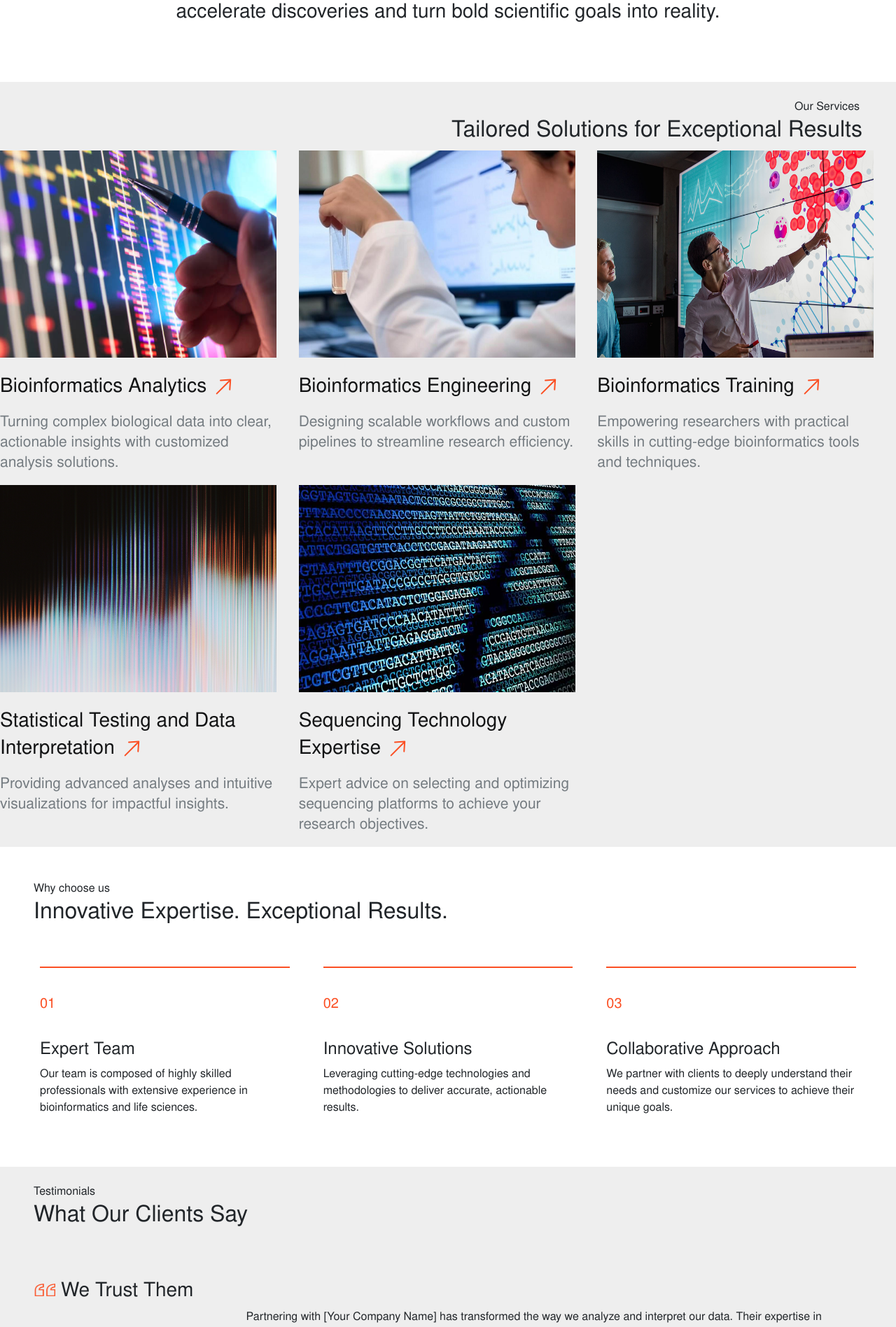
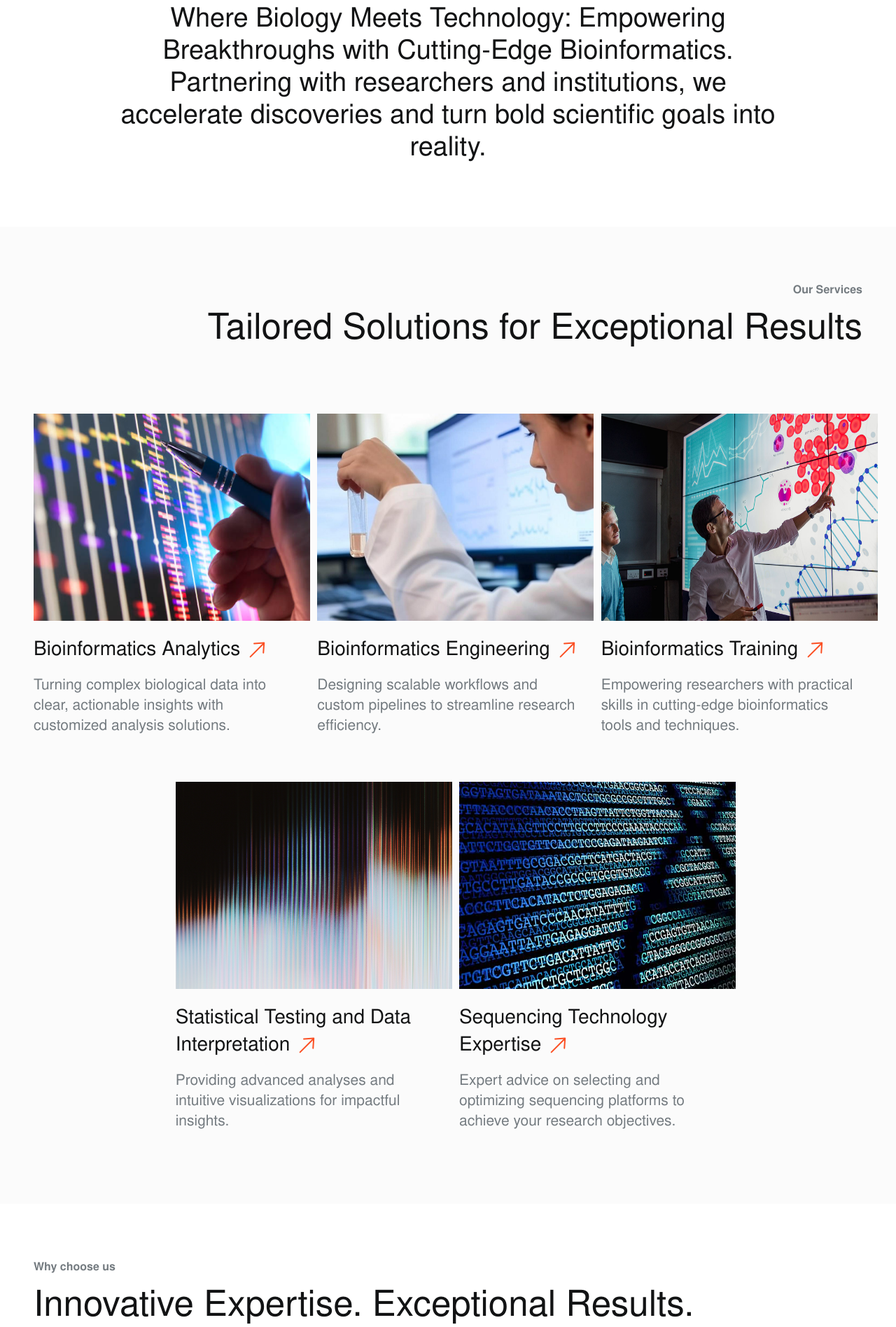
Before and after one commit to araviind8712/d2dWebsite-1.0.0, an Angular app: page /home in a window 1280 px wide. Shown: the part 890-2786 px from the top of the page at 70% size. Built offline with nearby package versions, Linux system fonts and the light colour scheme.

Commit message:
home page ui fix

```diff
--- a/src/app/pages/home/home.component.css
+++ b/src/app/pages/home/home.component.css
@@ -1,9 +1,196 @@
-hr {
-    border: none;
-    height: 2px;
-    background-color: #fb4f23;
+.section1 {
+    padding: 80px 48px;
+    width: 100%;
+    height: 100%;
+    background-color: #FFFFFF;
 }
 
-.choose{
-    color: #fb4f23;
+.section2 {
+    padding-top: 80px;
+    padding-left: 48px;
+    padding-right: 16px;
+    padding-bottom: 38px;
+    width: 100%;
+    height: 100%;
+    background-color: #FBFBFB;
 }
+
+.section2 p {
+    padding-right: 32px;
+    margin-bottom: 0px;
+    padding-bottom: 16px;
+    font-style: normal;
+    font-weight: 700;
+    font-size: 16px;
+    line-height: 22px;
+    font-family: 'NimbusSanL';
+    color: #747B80;
+
+}
+
+.section2 h2 {
+    font-family: 'NimbusSanL';
+
+    padding-right: 32px;
+    padding-top: 0px;
+    padding-bottom: 80px;
+    font-style: normal;
+    font-weight: 400;
+    font-size: 51px;
+    line-height: 61px;
+    color: #121314;
+
+}
+
+
+.section3 {
+    padding: 80px 48px;
+    width: 100%;
+    height: 100%;
+
+}
+
+.section3 p {
+    font-style: normal;
+    margin-bottom: 0px;
+    padding-bottom: 16px;
+    font-weight: 700;
+    font-size: 16px;
+    line-height: 22px;
+    font-family: 'NimbusSanL';
+    color: #747B80;
+
+}
+
+.section3 h2 {
+    font-family: 'NimbusSanL';
+    padding-bottom: 40px;
+    margin-bottom: 0PX;
+    font-style: normal;
+    font-weight: 400;
+    font-size: 51px;
+    line-height: 61px;
+    color: #121314;
+
+}
+
+.section4 {
+    padding: 80px 48px;
+    width: 100%;
+    height: 100%;
+    background-color: #FBFBFB;
+}
+
+h2 {
+    font-style: normal;
+    font-weight: 400;
+    font-size: 51px;
+    line-height: 61px;
+    font-family: 'NimbusSanL';
+    color: #121314;
+}
+
+p {
+    font-family: 'NimbusSanL';
+    color: #747B80;
+    font-weight: 400;
+    font-size: 21px;
+    line-height: 29px;
+    font-style: normal;
+
+}
+
+.section1 p {
+    font-style: normal;
+    font-weight: 700;
+    font-size: 16px;
+    line-height: 22px;
+    font-family: 'NimbusSanL';
+    color: #747B80;
+    padding-bottom: 24px;
+
+}
+
+.section1 h3 {
+    font-style: normal;
+    font-weight: 400;
+    font-size: 38px;
+    line-height: 46px;
+    text-align: center;
+    font-family: 'NimbusSanL';
+    color: #121314;
+    padding-left: 114px;
+    padding-right: 114px;
+}
+
+.subsec31 h5 {
+    font-family: 'NimbusSanL';
+    padding-bottom: 40px;
+    padding-top: 40px;
+    font-style: normal;
+    font-weight: 400;
+    font-size: 28px;
+    line-height: 39px;
+    color: #FB4F23;
+
+}
+
+.subsec31 h4 {
+    font-family: 'NimbusSanL';
+    padding-bottom: 8px;
+    font-style: normal;
+    font-weight: 400;
+    font-size: 28px;
+    line-height: 39px;
+    color: #121314;
+
+}
+
+.subsec31 p {
+    font-family: 'NimbusSanL';
+    font-style: normal;
+    font-weight: 400;
+    font-size: 21px;
+    line-height: 29px;
+    color: #747B80;
+}
+
+.section4 h3 {
+    font-family: 'NimbusSanL';
+    padding-bottom: 16px;
+    font-style: normal;
+    font-weight: 400;
+    font-size: 38px;
+    line-height: 46px;
+    color: #121314;
+}
+
+.section4 p {
+    font-family: 'NimbusSanL';
+    padding-bottom: 16px;
+    font-style: normal;
+    font-weight: 400;
+    font-size: 21px;
+    line-height: 29px;
+    color: #121314;
+}
+
+.head{
+    font-family: 'NimbusSanL';
+    margin-bottom: 0;
+    font-style: normal;
+    font-weight: 700;
+    font-size: 21px;
+    line-height: 29px;
+    color: #121314;
+}
+
+#sub{
+    font-family: 'NimbusSanL';
+    margin-bottom: 0;
+    font-style: normal;
+    font-weight: 400;
+    font-size: 21px;
+    line-height: 29px;
+    color: #747B80;
+}
--- a/src/app/pages/home/home.component.html
+++ b/src/app/pages/home/home.component.html
@@ -1,61 +1,62 @@
-<div class="container-fluid p-0 m-0 w-100">
-    <img src="assets/images/edited_image.png" height="700px" width="100%" class="pb-5 mb-3">
-    <div class="col-md-12">
-        <p align="center" class="pb-0">Who we are</p>
-        <div class="px-5 mx-5 pb-5">
-            <h3 align="center" class="px-5 pt-0 pb-4">Where Biology Meets Technology: Empowering Breakthroughs with
-                Cutting-Edge Bioinformatics. Partnering with researchers and institutions, we accelerate discoveries and
-                turn bold scientific goals into reality.</h3>
-        </div>
+<div class="container-fluid w-100 m-0 p-0">
+    <div>
+        <img src="assets/images/edited_image.png" height="700px" width="100%">
     </div>
-    <div class="col-12 m-0 px-0 pt-4" style="background-color: #EEEEEE ;">
-        <p align="right" class="pb-1 mb-0 pr-5 mr-1">Our Services</p>
-        <h2 align="right" class="pr-5">Tailored Solutions for Exceptional Results</h2>
-        <app-service-menu class="p-0 m-0" bgColor="background-color:#EEEEEE;"></app-service-menu>
+    <div class="col-md-12 section1">
+        <p align="center" style="padding-bottom: 24px; margin-bottom: 0px;">Who we are</p>
+        <h3 align="center">Where Biology Meets Technology: Empowering Breakthroughs with
+            Cutting-Edge Bioinformatics. Partnering with researchers and institutions, we accelerate discoveries and
+            turn bold scientific goals into reality.</h3>
     </div>
-    <div class="col-12 m-0 pb-3 pt-5 px-0" style="background-color: white ;">
-        <p align="left" class="pb-1 mb-0 pl-5 mr-1">Why choose us</p>
-        <h2 align="left" class="pl-5 pb-0 mb-0">Innovative Expertise. Exceptional Results.</h2>
-        <div class="row px-5 mt-4 pt-3 mb-4 pb-3">
-            <div class="col-md-4 px-4">
-                <hr>
-                <h5 class=" mt-4 pt-3 choose">01</h5>
-                <h4 class=" mt-4 pt-3 ">Expert Team</h4>
-                <p>Our team is composed of highly skilled professionals with extensive experience in bioinformatics and life sciences.</p>
+    <div class="col-12 section2">
+        <p align="right">Our Services</p>
+        <h2 align="right">Tailored Solutions for Exceptional Results</h2>
+        <app-service-menu bgColor="background-color:#EEEEEE;"></app-service-menu>
+    </div>
+    <div class="col-12 section3">
+        <p align="left">Why choose us</p>
+        <h2 align="left">Innovative Expertise. Exceptional Results.</h2>
+        <div class="row subsec31">
+            <div class="col-md-4">
+                <hr style="border: 1px solid #FB4F23;">
+                <h5 class="choose">01</h5>
+                <h4>Expert Team</h4>
+                <p>Our team is composed of highly skilled professionals with extensive experience in bioinformatics and
+                    life sciences.</p>
             </div>
-            <div class="col-md-4 px-4">
-                <hr>
-                <h5 class=" mt-4 pt-3 choose">02</h5>
-                <h4 class=" mt-4 pt-3 ">Innovative Solutions</h4>
+            <div class="col-md-4">
+                <hr style="border: 1px solid #FB4F23;">
+                <h5 class="choose">02</h5>
+                <h4>Innovative Solutions</h4>
                 <p>Leveraging cutting-edge technologies and methodologies to deliver accurate, actionable results.</p>
             </div>
-            <div class="col-md-4 px-4">
-                <hr>
-                <h5 class=" mt-4 pt-3 choose">03</h5>
-                <h4 class=" mt-4 pt-3 ">Collaborative Approach</h4>
-                <p>We partner with clients to deeply understand their needs and customize our services to achieve their unique goals.</p>
-
+            <div class="col-md-4">
+                <hr style="border: 1px solid #FB4F23;">
+                <h5 class="choose">03</h5>
+                <h4>Collaborative Approach</h4>
+                <p>We partner with clients to deeply understand their needs and customize our services to achieve their
+                    unique goals.</p>
             </div>
         </div>
     </div>
-    <div class="col-12 m-0 px-0 pt-4" style="background-color: #EEEEEE ;">
-        <p align="left" class="pb-1 mb-0 pl-5 mr-1">Testimonials</p>
-        <h2 align="left" class="pl-5 pb-3">What Our Clients Say</h2>
-        <div class="row px-5 mt-5">
-            <div class="col-md-3 pt-2">
-                <div class="row pl-3">
-                    <img src="assets/images/quotes.png" height="22px" width="30px" class="pt-1">
-                    <h3 class="pl-2">We Trust Them</h3>
+    <div class="col-12 section4">
+        <p align="left" style="margin-bottom: 0px; margin-left: 0px; padding-bottom: 16px;">Testimonials</p>
+        <h2 align="left" style="margin-bottom: 0px; margin-left: 0px; padding-bottom: 80px;">What Our Clients Say</h2>
+        <div class="row" >
+            <div class="col-md-5" style="margin-left: 21px;">
+                <div class="row">
+                    <img src="assets/images/quotes.png" height="26px" width="45px" style="margin-right: 20px;">
+                    <h3>We Trust Them</h3>
                 </div>
             </div>
-            <div class="col-md-9 pt-5">
+            <div  style="margin-left: 460px;margin-right: 20px;margin-bottom: 0px;">
                 <p>Partnering with [Your Company Name] has transformed the way we analyze and interpret our data. Their
                     expertise in bioinformatics allowed us to accelerate our research timelines and gain deeper insights
                     into our genomic datasets. The team’s ability to deliver accurate, reliable solutions while staying
                     ahead of industry trends has made them an invaluable partner. We trust them with our most critical
                     projects!</p>
                 <br>
-                <p>Dr. Sarah, Chief Research Officer, Genemo</p>
+                <p id="sub"><span class="head">Dr. Sarah,</span> Chief Research Officer, Genemo</p>
             </div>
         </div>
     </div>
--- a/src/app/pages/service-menu/service-menu.component.html
+++ b/src/app/pages/service-menu/service-menu.component.html
@@ -1,18 +1,18 @@
 <div class="container-fluid">
-    <div class="row" align="center">
-        <div class="col-12 col-md-4 cursor-pointer" *ngFor="let service of currentServiceMenu;" (click)="redirect(service.image)" style="padding: 0; box-shadow: none; border: none; cursor: pointer;">
+    <div class="row justify-content-center" align="center">
+        <div class="col-12 col-md-4 cursor-pointer" *ngFor="let service of currentServiceMenu;" (click)="redirect(service.image)" style="padding: 0; box-shadow: none; border: none; cursor: pointer;padding-bottom: 48px;">
             <img [src]="service.image" height="320" width="427px" style="padding-right: 32px; padding-bottom: 24px;">
             <div *ngIf="currentServiceMenu.length==5">
                 <h4 align="left" style="padding-right: 32px; padding-bottom: 8px;">{{service.topic}}
-                    <span class="icon-container" style="background-color: #EEEEEE;">
-                        <img src="assets/icons/right-arrow.svg">
+                    <span class="icon-container" style="background-color: transparent;">
+                        <img src="assets/icons/right-arrow.svg" width="32px" height="32px">
                     </span>
                 </h4>
             </div>
             <div *ngIf="currentServiceMenu.length!=5">
                 <h4 align="left" style="padding-right: 32px; padding-bottom: 8px;">{{service.topic}}
-                    <span class="icon-container" style="background-color: white;">
-                        <img style="cursor: pointer;" src="assets/icons/right-arrow.svg">
+                    <span class="icon-container" style="background-color: transparent;">
+                        <img style="cursor: pointer;" src="assets/icons/right-arrow.svg" width="32px" height="32px">
                     </span>
                 </h4>
             </div>
--- a/src/app/pages/services/services.component.html
+++ b/src/app/pages/services/services.component.html
@@ -42,7 +42,7 @@
     </div>
 </div>
 
-<div style="background-color: #FFFFFF; padding-top:80px;padding-left:48px;padding-right: 16px;padding-bottom: 80px;">
+<div style="background-color: #FFFFFF; padding-top:80px;padding-left:48px;padding-right: 16px;padding-bottom: 38px;">
     <h2 style="padding-bottom: 80px;">Other Services</h2>
     <app-service-menu [currentService]="serviceName.toString()" bgColor="background-color:white;"></app-service-menu>
 </div>
```
